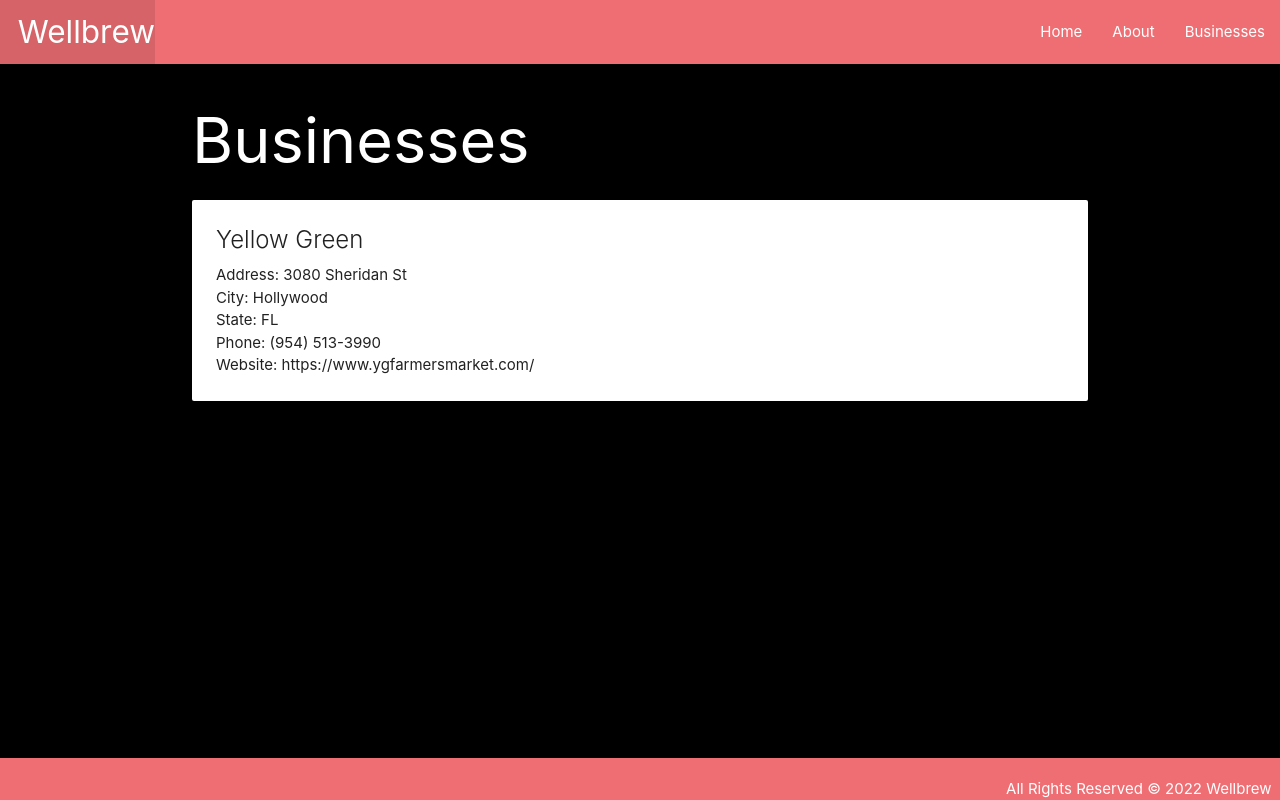
After one commit to Chyannetech/Wellbrew-1.2, a Django app: page /businesses/ in a window 1280 px wide. The commit adds this page. Run offline with Django 4.2, Linux system fonts and the light colour scheme.

Commit message:
Create Business List

```diff
--- a/main_app/static/css/style.css
+++ b/main_app/static/css/style.css
@@ -3,7 +3,6 @@ body {
     display: flex;
     min-height: 100vh;
     flex-direction: column;
-    color: aliceblue;
 }
 
 main {
@@ -14,3 +13,11 @@ footer {
     padding-top: 0;
     text-align: right;
 }
+
+h1 {
+    color:rgb(255, 255, 255);
+}
+
+h5 {
+    color: aliceblue;
+}
--- a/main_app/templates/about.html
+++ b/main_app/templates/about.html
@@ -2,6 +2,6 @@
 
  <h1>About Wellbrew</h1>
  <hr />
- <p>Everywhere you need to go is listed here.</p>
+ <h5>Everywhere you need to go is listed here.</h5>
 
  {% endblock %}
--- a/main_app/templates/base.html
+++ b/main_app/templates/base.html
@@ -25,6 +25,7 @@
                 <ul class="right">
                     <li><a href="/">Home</a></li>
                     <li><a href="/about">About</a></li>
+                    <li><a href="/businesses">Businesses</a></li>
                 </ul>
             </div>
         </nav>
--- /dev/null
+++ b/main_app/templates/businesses/index.html
@@ -0,0 +1,17 @@
+{% extends 'base.html' %} {% block content %}
+
+<h1>Businesses</h1>
+
+{% for business in businesses %}
+<div class="card">
+    <div class="card-content">
+        <span class="card-title">{{ business.name }}</span>
+        <p>Address: {{ business.address }}</p>
+        <p>City: {{ business.city }}</p>
+        <p>State: {{ business.state }}</p>
+        <p>Phone: {{ business.phone }}</p>
+        <p>Website: {{ business.website }}</p>
+    </div>
+</div>
+
+{% endfor %} {% endblock %}
--- a/main_app/urls.py
+++ b/main_app/urls.py
@@ -6,4 +6,5 @@ from . import views
 urlpatterns = [
 path('', views.home, name='home'),
 path('about/', views.about, name='about'),
+path('businesses/', views.businesses_index, name='index'),
 ]
--- a/main_app/views.py
+++ b/main_app/views.py
@@ -1,11 +1,27 @@
+
 from django.shortcuts import render
 from django.http import HttpResponse
 
+class Business:
+    def __init__(self, name, address, city, state, phone, website):
+        self.name = name
+        self.address = address
+        self.city = city
+        self.state = state
+        self.phone = phone
+        self.website = website
+
+businesses = [
+    Business('Yellow Green', '3080 Sheridan St', 'Hollywood', 'FL', '(954) 513-3990', 'https://www.ygfarmersmarket.com/')
+]
+
 # Create your views here.
 
-# Define the home view
 def home(request):
     return HttpResponse('<h1>Hello</h1>')
 
 def about(request):
     return render(request, 'about.html')
+
+def businesses_index(request):
+    return render(request, 'businesses/index.html', { 'businesses': businesses })
```
